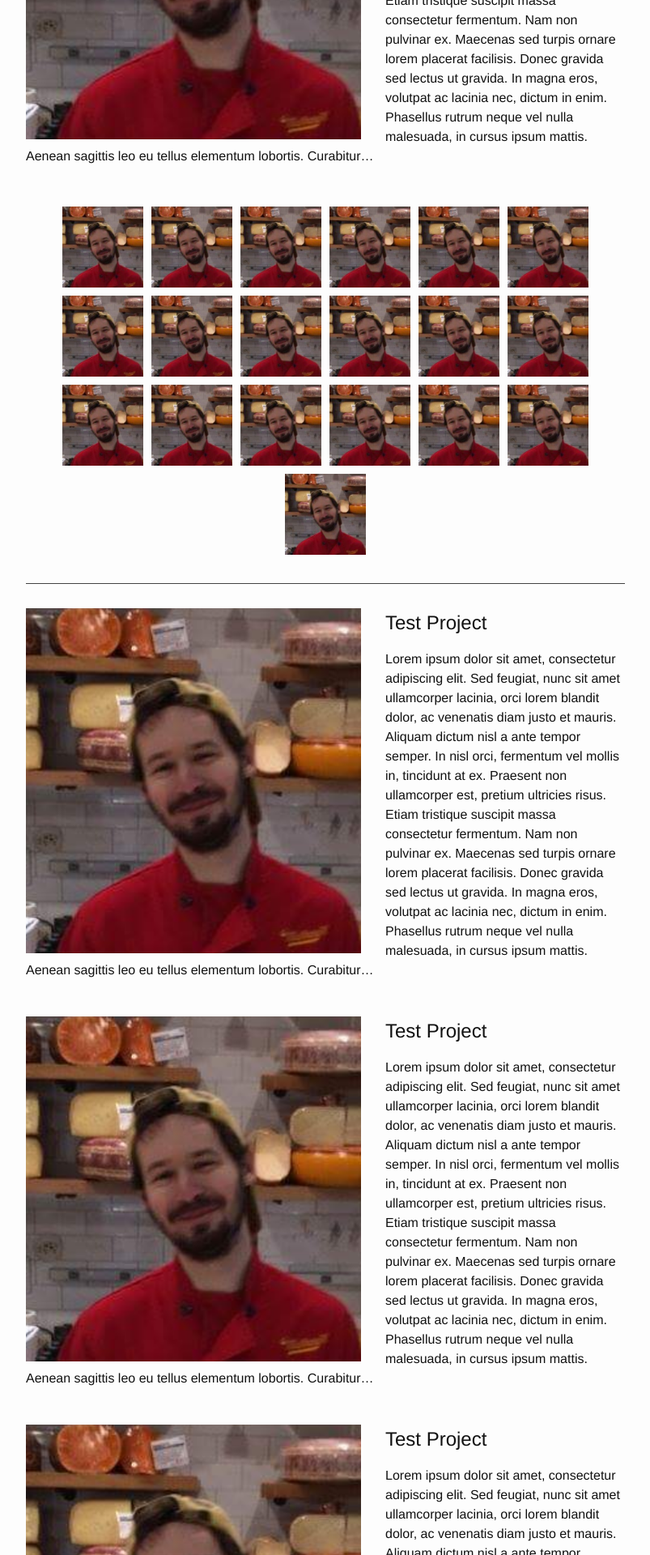
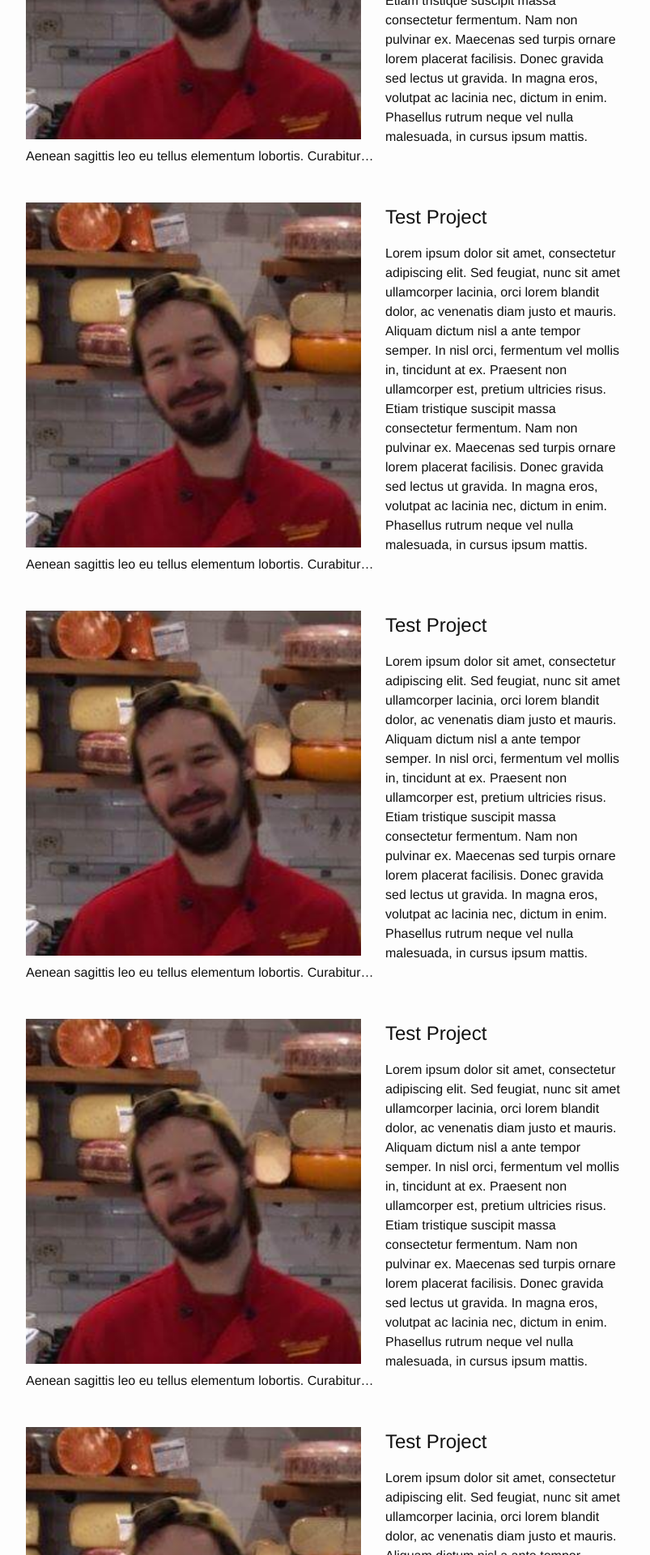
Before and after one commit to dawaltconley/rob, a Jekyll site: the page built from index.html, in a window 1280 px wide. Shown: the part 346-2266 px from the top of the page at 81% size, without its empty margins (238-1041 px from the left). Built offline with Jekyll 4.4.1, drawn with Linux system fonts in a browser that asks for light colours.

Commit message:
added initial javascript: moved all projects into the project-view div before the list of links

```diff
--- a/_includes/scripts.html
+++ b/_includes/scripts.html
@@ -1 +1 @@
-<script src="{{ site.baseurl | append: '/js/show-project.js' }}"></script>
+<script src="{{ site.baseurl | append: '/js/main.js' }}"></script>
--- a/_sass/_home.scss
+++ b/_sass/_home.scss
@@ -1,7 +1,3 @@
-#project-preview {
-    @extend %clearfix;
-}
-
 #all-projects {
     margin-top: $spacing-unit;
     padding-top: $spacing-unit;
--- a/index.html
+++ b/index.html
@@ -4,7 +4,7 @@ layout: default
 
 {% assign projects_list = site.projects | sort: "date" | reverse %}
 
-<div id="project-preview">
+<div id="project-view">
 
     {% include project.html project=projects_list.first %}
 
--- /dev/null
+++ b/js/main.js
@@ -0,0 +1,7 @@
+var preview = document.getElementById("project-view");
+
+var allProjects = document.getElementById("all-projects");
+
+while (allProjects.childNodes.length) {
+    preview.appendChild(allProjects.firstChild);
+}
```
